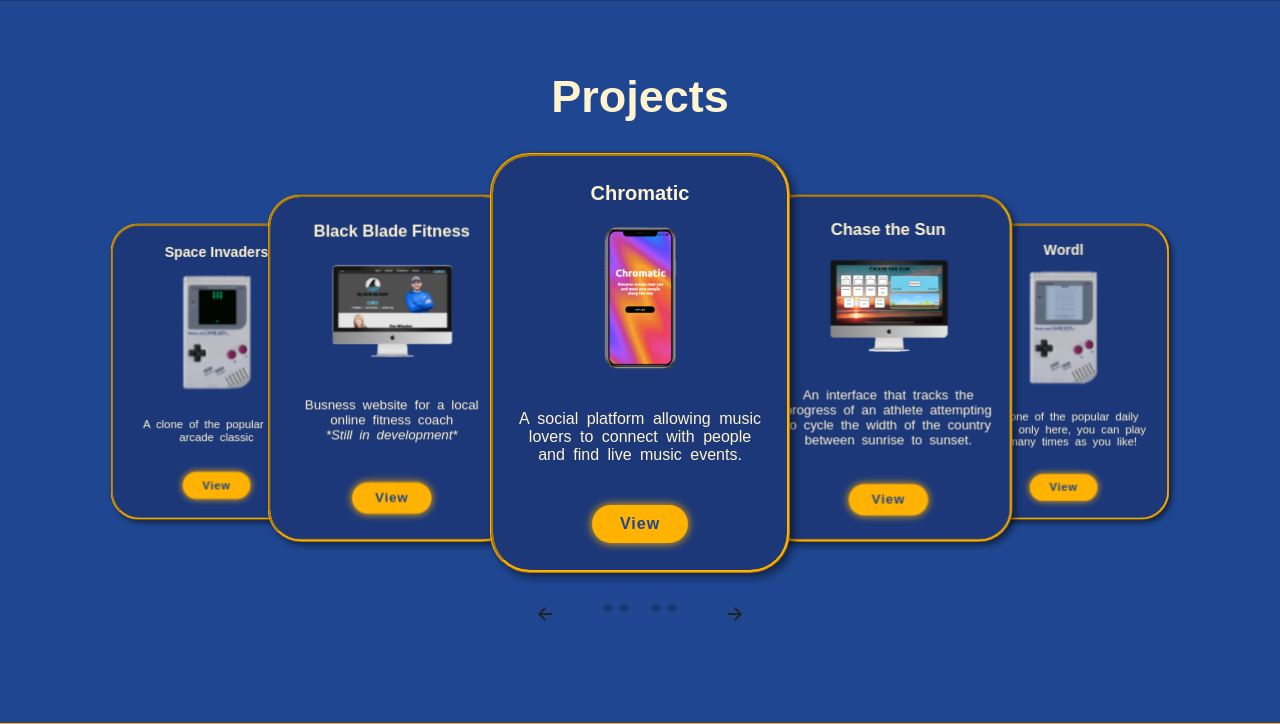
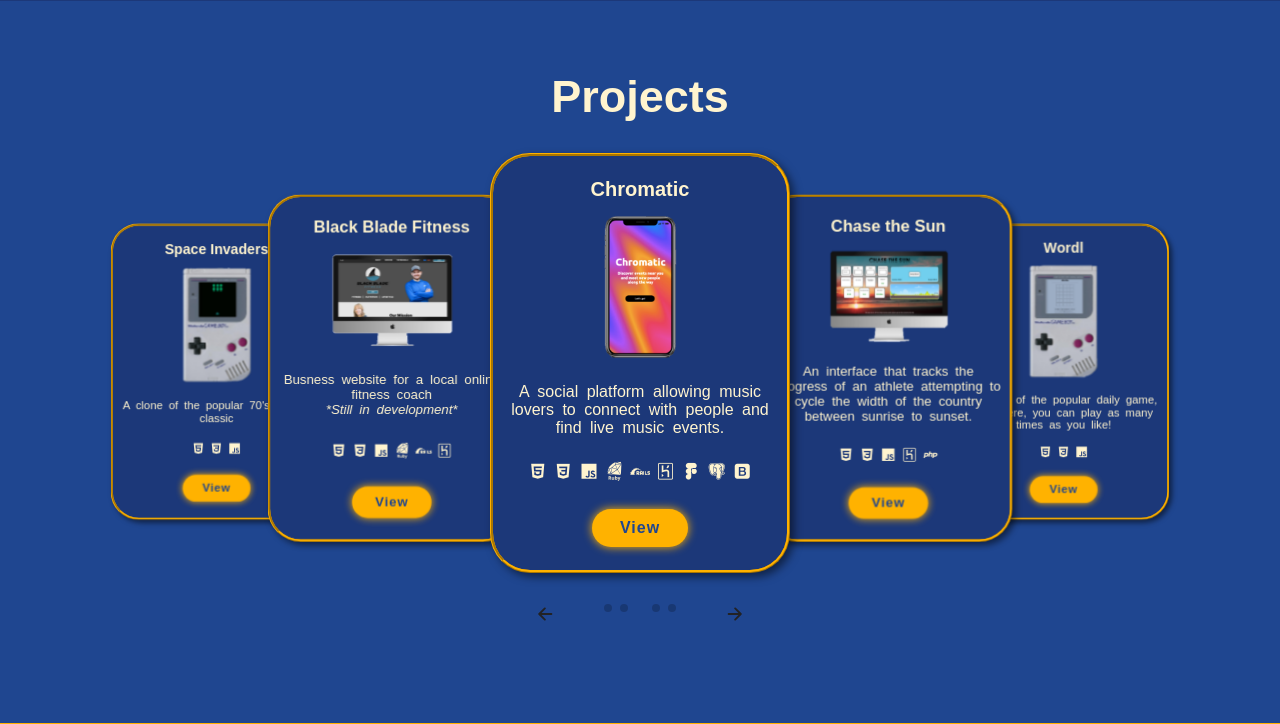
Before and after one commit to AlexDelasalle/alex-delasalle-portfolio, a PHP site: page / in a window 1280 px wide. Shown: the part 1401-2125 px from the top of the page. Run offline with PHP 8.4, Linux system fonts and the light colour scheme; some web fonts are replaced.

Commit message:
Added language logos to the portfolio cards

```diff
--- a/css/style.css
+++ b/css/style.css
@@ -19,10 +19,10 @@
 }
 
 /* :root {
-  --bg-color: #3c4048;
-  --second-bg-color: #b2b2b2;
-  --text-color: #EAEAEA;
-  --main-color: #00ABB3;
+  --bg-color: #4E6C50;
+  --second-bg-color: #395144;
+  --text-color: #F0EBCE;
+  --main-color: #AA8B56;
 } */
 
 html {
@@ -791,7 +791,7 @@ border-radius: 10px;
 
 .tranding-slide p {
   font-size: 2vh;
-  padding: 2rem;
+  padding: 1rem;
   word-spacing: .5vh;
 }
 
@@ -813,3 +813,8 @@ border-radius: 10px;
   height: auto;
   width: 35%;
 }
+
+.portfolio-card-logo {
+  font-size: 2rem;
+  padding-bottom: 1rem;
+}
--- a/index.html
+++ b/index.html
@@ -203,6 +203,11 @@
               <h4>Space Invaders</h4>
               <img src="images/space-invaders.png" alt="" class="project-picture-gameboy">
               <p> A clone of the popular 70's arcade classic</p>
+              <div class="portfolio-card-logo">
+                <i class='bx bxl-html5' ></i>
+                <i class='bx bxl-css3' ></i>
+                <i class='bx bxl-javascript' ></i>
+              </div>
               <a href="https://jagged-mica-gigantspinosaurus.glitch.me" target="_blank" class="btn">View</a>
             </div>
             <!-- Slide-end -->
@@ -211,6 +216,14 @@
               <h4>Black Blade Fitness</h4>
               <img src="images/Mac-BB.png" alt="" class="project-picture-mac">
               <p>Busness website for a local online fitness coach <br><em> *Still in development* </em></p>
+              <div class="portfolio-card-logo">
+                <i class='bx bxl-html5' ></i>
+                <i class='bx bxl-css3' ></i>
+                <i class='bx bxl-javascript' ></i>
+                <i class="devicon-ruby-plain-wordmark"></i>
+                <i class="devicon-rails-plain-wordmark"></i>
+                <i class='bx bxl-heroku' ></i>
+              </div>
               <a href="https://black-blade-fitness-273b2963f3a4.herokuapp.com" target="_blank" class="btn">View</a>
             </div>
             <!-- Slide-end -->
@@ -219,6 +232,17 @@
               <h4>Chromatic</h4>
               <img src="images/phone-cmt.png" alt="" class="project-picture-phone">
               <p>A social platform allowing music lovers to connect with people and find live music events.</p>
+              <div class="portfolio-card-logo">
+                <i class='bx bxl-html5' ></i>
+                <i class='bx bxl-css3' ></i>
+                <i class='bx bxl-javascript' ></i>
+                <i class="devicon-ruby-plain-wordmark"></i>
+                <i class="devicon-rails-plain-wordmark"></i>
+                <i class='bx bxl-heroku' ></i>
+                <i class='bx bxl-figma' ></i>
+                <i class='bx bxl-postgresql'></i>
+                <i class='bx bxl-bootstrap' ></i>
+              </div>
               <a href="https://www.chromatic.fun/" target="_blank"class="btn">View</a>
             </div>
             <!-- Slide-end -->
@@ -227,6 +251,13 @@
               <h4>Chase the Sun</h4>
               <img src="images/Mac-CTS.png" alt="" class="project-picture-mac">
               <p> An interface that tracks the progress of an athlete attempting to cycle the width of the country between sunrise to sunset.</p>
+              <div class="portfolio-card-logo">
+                <i class='bx bxl-html5' ></i>
+                <i class='bx bxl-css3' ></i>
+                <i class='bx bxl-javascript' ></i>
+                <i class='bx bxl-heroku' ></i>
+                <i class='bx bxl-php' ></i>
+              </div>
               <a href="https://chase-the-sun-data.herokuapp.com" target="_blank" class="btn">View</a>
             </div>
             <!-- Slide-end -->
@@ -235,6 +266,11 @@
               <h4>Wordl</h4>
               <img src="images/wordl.png" alt="" class="project-picture-gameboy">
               <p> A clone of the popular daily game, only here, you can play as many times as you like!</p>
+              <div class="portfolio-card-logo">
+                <i class='bx bxl-html5' ></i>
+                <i class='bx bxl-css3' ></i>
+                <i class='bx bxl-javascript' ></i>
+              </div>
               <a href="https://canyon-habitual-crabapple.glitch.me" target="_blank" class="btn">View</a>
             </div>
             <!-- Slide-end -->
```
Also changed, not shown: 1 other file.
